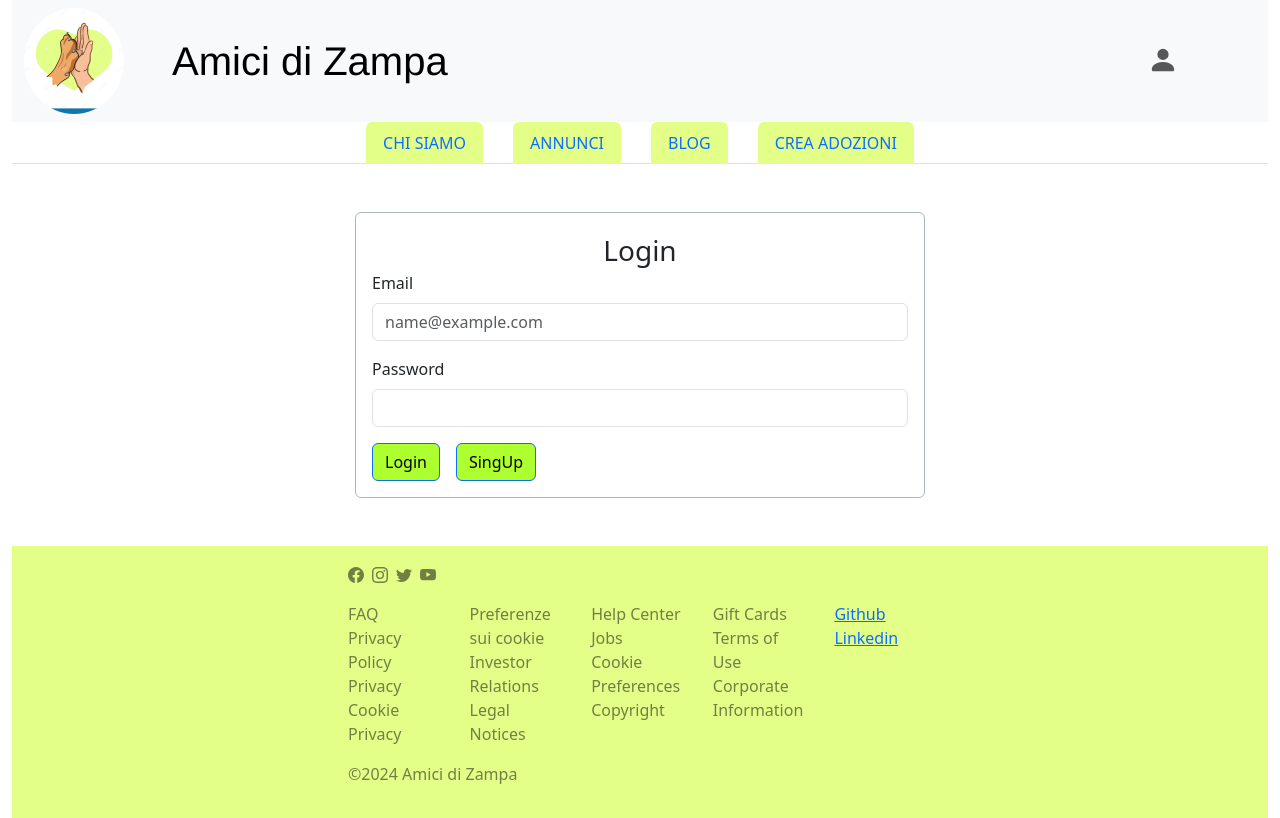
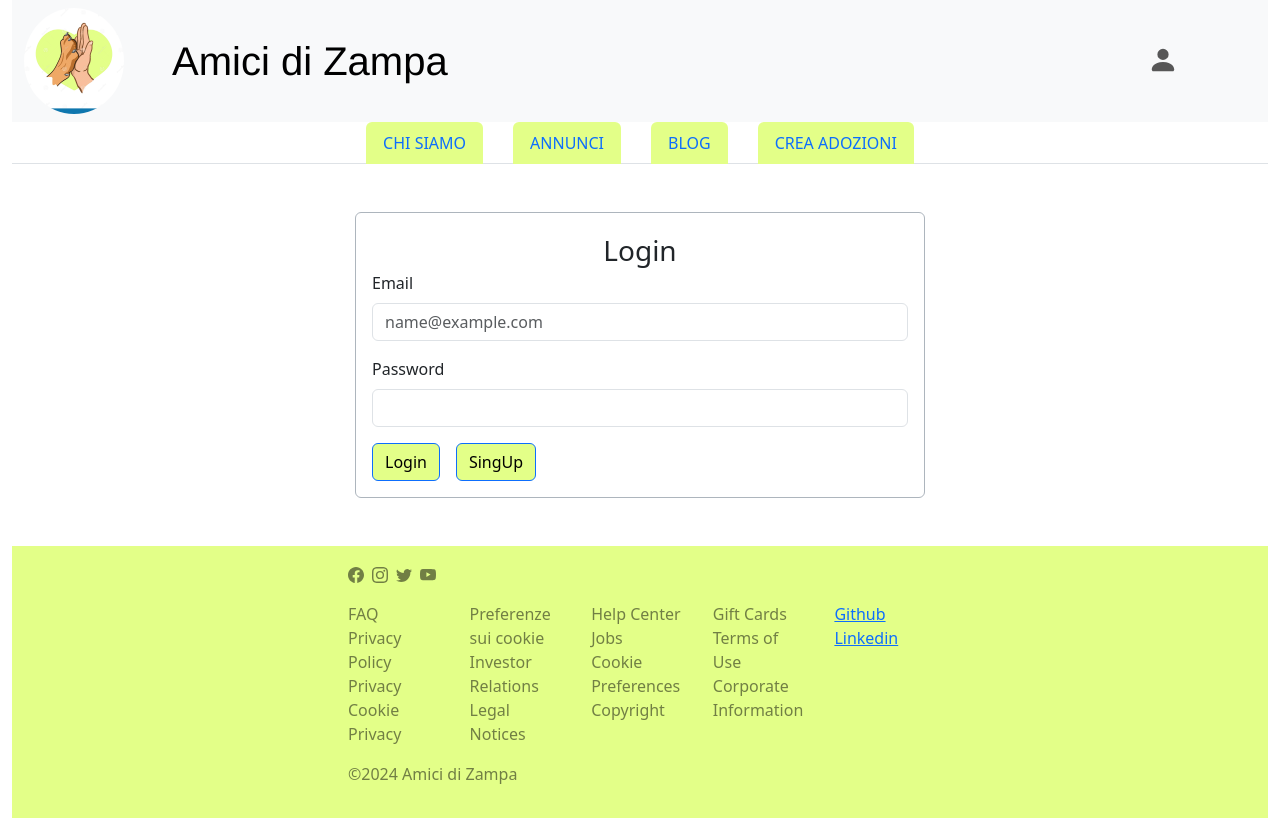
Before and after one commit to riccardodiba/capstone-front, a React (Create React App) app: page /login in a window 1280 px wide. Built offline with nearby package versions, Linux system fonts and the light colour scheme.

Commit message:
modifiche bottone login

```diff
--- a/src/components/Login.jsx
+++ b/src/components/Login.jsx
@@ -93,7 +93,7 @@ theme: "colored",
                 </Form.Group>
                 <Button
                   type="submit"
-                  style={{ backgroundColor: "#adff2f", textAlign: "center" }}
+                  style={{ backgroundColor: 'rgba(227, 255, 136,255)', textAlign: "center" }}
                   onClick={handleLogin} // Utilizza la funzione handleLogin per gestire il clic del pulsante
                   className="text-black"
                 >
@@ -103,7 +103,7 @@ theme: "colored",
                     "Login" // Mostra il testo del bottone se loading è false
                   )}
                 </Button>
-                <Button className="ms-3" type="submit" style={{ backgroundColor: "#adff2f", textAlign: "center" }}>
+                <Button className="ms-3" type="submit" style={{ backgroundColor: 'rgba(227, 255, 136,255)', textAlign: "center" }}>
                   <Link to="/register" className="nav-link text-black">
                     SingUp
                   </Link>
--- a/src/components/Registration.jsx
+++ b/src/components/Registration.jsx
@@ -111,7 +111,7 @@ theme: "colored",
 
                 <Button
                   type="submit"
-                  style={{ backgroundColor: "#adff2f", textAlign: "center" }}
+                  style={{ backgroundColor: 'rgba(227, 255, 136,255)', textAlign: "center" }}
                   onClick={handleRegister}
                   className="text-black"
                 >
```
